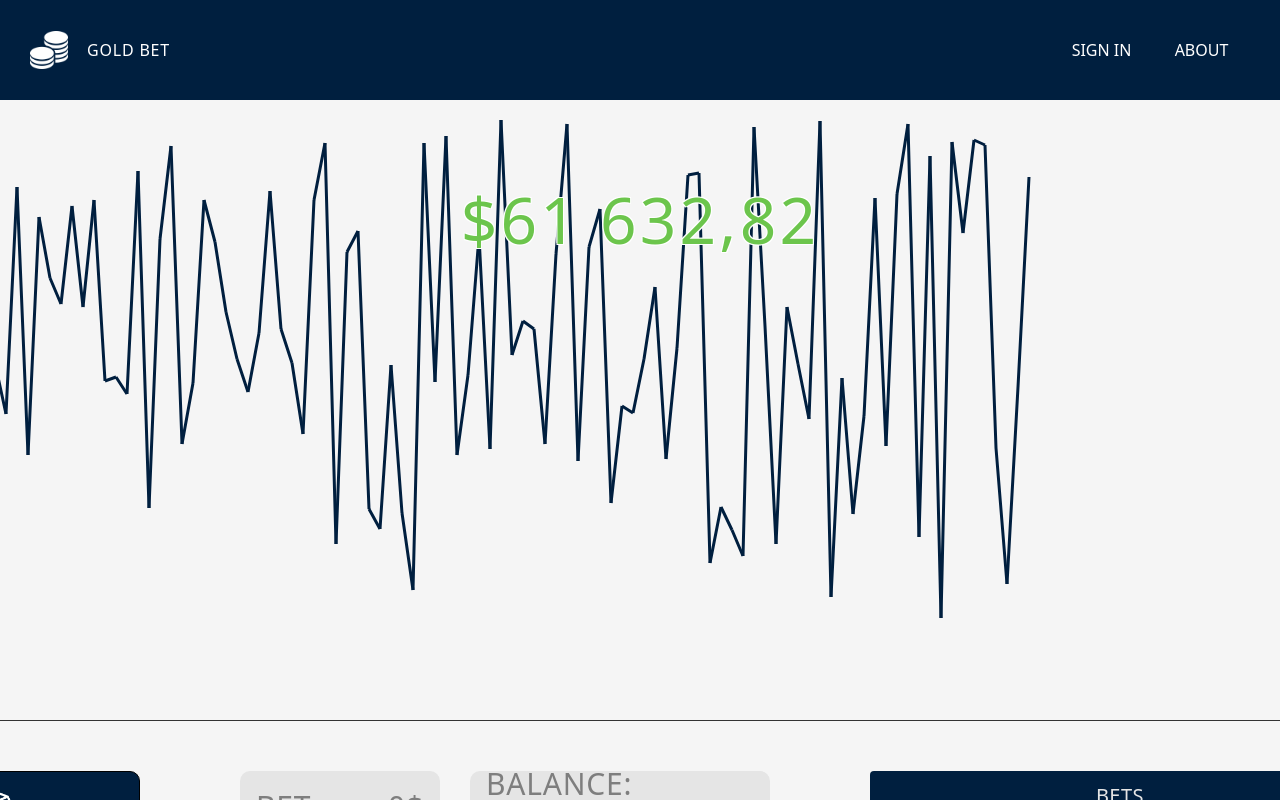
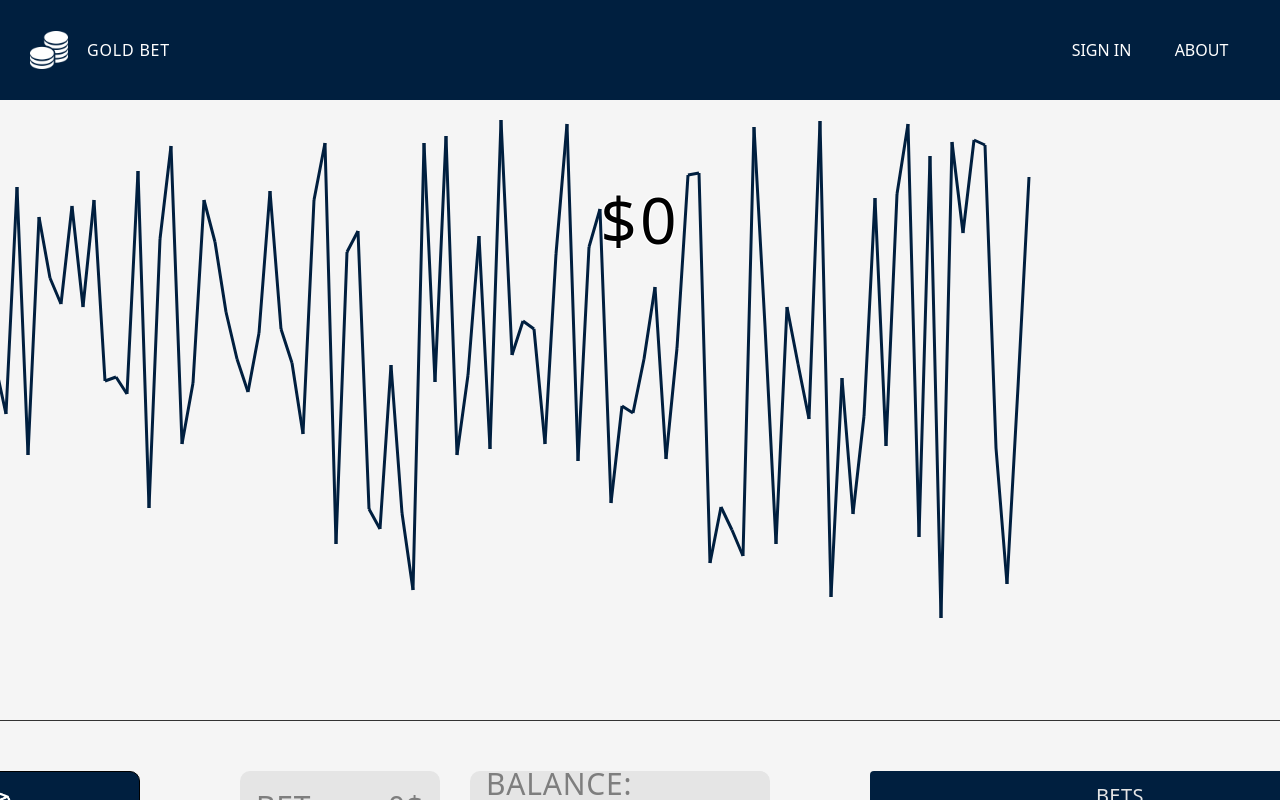
Before and after one commit to WilgotW/btc-better-frontend, a React (Vite) app: page / in a window 1280 px wide. Built offline with nearby package versions, Linux system fonts and the light colour scheme.

Commit message:
gold price recieved

```diff
--- a/src/pages/Home/Home.tsx
+++ b/src/pages/Home/Home.tsx
@@ -6,14 +6,37 @@ import PlaceBetButton from "./ui/PlaceBetButton";
 import DurationInput from "./ui/DurationInput";
 import BetsBoard from "./components/BetsBoard";
 
+let header = new Headers();
+header.append("x-access-token", "goldapi-gkw8vrlm14zhrd-io");
+header.append("Content-Type", "application/json");
+
+let requestOptions = {
+  method: "GET",
+  headers: header,
+  redirect: "follow",
+};
+
 export default function Home() {
   const [selectedAmount, setSelectedAmount] = useState<number>(0);
   const [duration, setDuration] = useState<string>("1h");
 
+  const [currentPrice, setCurrentPrice] = useState<number>(0);
+
+  async function getPrice() {
+    try {
+      fetch("https://www.goldapi.io/api/XAU/USD", requestOptions)
+        .then((response) => response.json())
+        .then((result) => setCurrentPrice(result.price_gram_24k))
+        .catch((error) => console.log("error", error));
+    } catch (err) {
+      console.error(err);
+    }
+  }
+
   return (
     <div className="w-[100%] h-[100%] flex justify-center">
       <div className="w-[1500px] h-[100%] bg-main flex-col relative mt-5">
-        <GraphComponent />
+        <GraphComponent currentPrice={currentPrice} />
         <div className="flex w-[100%]">
           <div className="h-[fit-content] flex flex-col gap-5 p-[50px]">
             <BetButton
@@ -53,8 +76,8 @@ export default function Home() {
             </div>
             <PlaceBetButton />
           </div>
-
           <BetsBoard />
+          <button onClick={getPrice}>get price</button>
         </div>
       </div>
     </div>
--- a/src/pages/Home/components/GraphComponent.tsx
+++ b/src/pages/Home/components/GraphComponent.tsx
@@ -3,9 +3,17 @@ import LiveGraph from "./LiveGraph";
 import GraphPoint from "../GraphPoint";
 import randomInt from "../../../utils/randomInt";
 
-export default function GraphComponent() {
+interface IProps {
+  currentPrice: number;
+}
+
+export default function GraphComponent({ currentPrice }: IProps) {
   const [points, setPoints] = useState<GraphPoint[]>([]);
   const [increased, setIncreased] = useState<boolean>(false);
+
+  useEffect(() => {
+    setPoints([...points, new GraphPoint(currentPrice)]);
+  }, [currentPrice]);
 
   useEffect(() => {
     let tempPoints = [];
@@ -29,19 +37,13 @@ export default function GraphComponent() {
     <>
       <div className="w-[100%] flex justify-center absolute">
         <div className="flex items-center h-[200px]">
-          {increased ? (
-            <h1
-              className={`text-[4rem] tracking-wider text-outlined-decoration text-[#c54c4c]`}
-            >
-              $61 632,82
-            </h1>
-          ) : (
-            <h1
-              className={`text-[4rem] tracking-wider text-outlined-decoration text-[#6cc54c]`}
-            >
-              $61 632,82
-            </h1>
-          )}
+          <h1
+            className={`text-[4rem] tracking-wider text-outlined-decoration text-[${
+              increased ? "#c54c4c" : "#6cc54c"
+            }]`}
+          >
+            ${currentPrice}
+          </h1>
         </div>
       </div>
       <div className="border-b border-text pb-[100px] flex justify-center underline">
--- a/src/pages/Home/components/LiveGraph.tsx
+++ b/src/pages/Home/components/LiveGraph.tsx
@@ -45,10 +45,6 @@ export default function LiveGraph({
       c!.strokeStyle = "#001F3F";
       const point = currectGraphPoints[i];
       const xPos = i * spacing;
-      // c.beginPath();
-      // c.arc(xPos, canvasHeight - point.pointValue, 1, 0, 2 * Math.PI);
-      // c.closePath();
-      // c.stroke();
 
       c.beginPath();
       c.lineWidth = 3;
```
